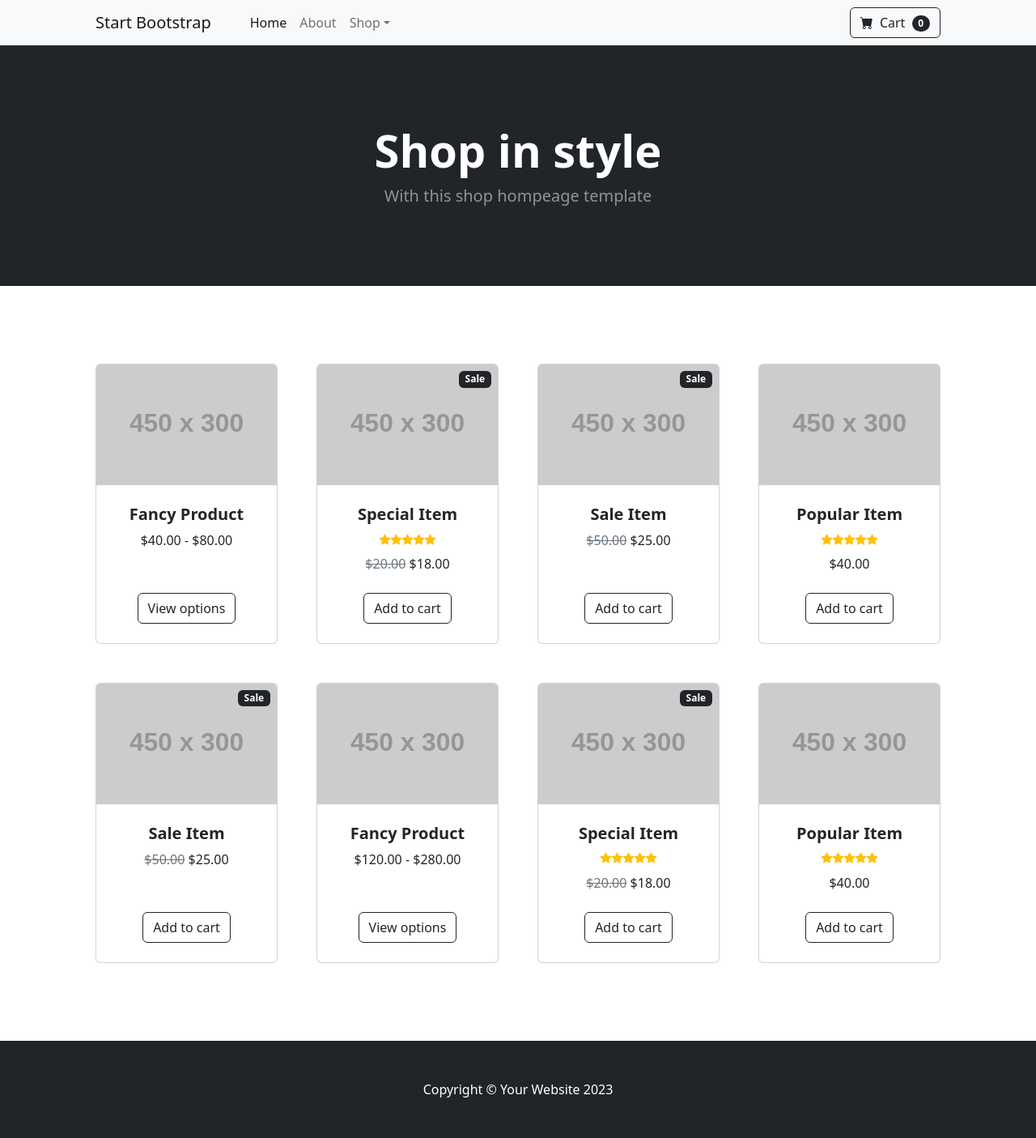
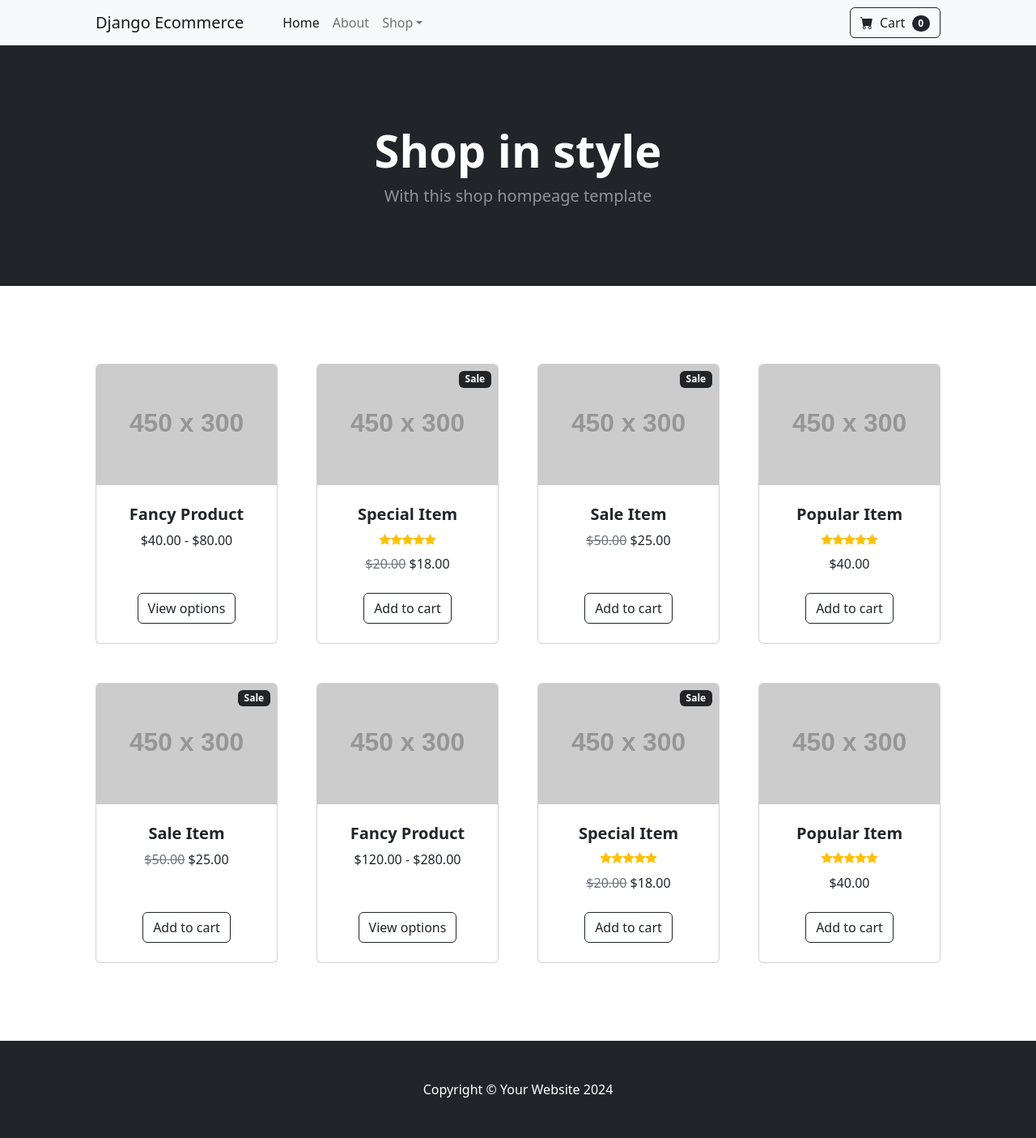
Before and after one commit to Shenouda-Fawzy/dj-ecom, a Django app: page / in a window 1280 px wide. Shown: the whole page at 81% size. Run offline with Django 5.2, Linux system fonts and the light colour scheme; grey boxes labelled with a size stand in for pictures from a placeholder-image service; some libraries are stand-ins or nearby versions.

Commit message:
update titles

```diff
--- a/store/templates/home.html
+++ b/store/templates/home.html
@@ -6,7 +6,7 @@
         <meta name="viewport" content="width=device-width, initial-scale=1, shrink-to-fit=no" />
         <meta name="description" content="" />
         <meta name="author" content="" />
-        <title>Shop Homepage - Start Bootstrap Template</title>
+        <title>Django Ecom</title>
         <!-- Favicon-->
         <link rel="icon" type="image/x-icon" href="{% static 'assets/favicon.ico' %} " />
         <!-- Bootstrap icons-->
@@ -18,7 +18,7 @@
         <!-- Navigation-->
         <nav class="navbar navbar-expand-lg navbar-light bg-light">
             <div class="container px-4 px-lg-5">
-                <a class="navbar-brand" href="#!">Start Bootstrap</a>
+                <a class="navbar-brand" href="#!">Django Ecommerce</a>
                 <button class="navbar-toggler" type="button" data-bs-toggle="collapse" data-bs-target="#navbarSupportedContent" aria-controls="navbarSupportedContent" aria-expanded="false" aria-label="Toggle navigation"><span class="navbar-toggler-icon"></span></button>
                 <div class="collapse navbar-collapse" id="navbarSupportedContent">
                     <ul class="navbar-nav me-auto mb-2 mb-lg-0 ms-lg-4">
@@ -258,7 +258,7 @@
         </section>
         <!-- Footer-->
         <footer class="py-5 bg-dark">
-            <div class="container"><p class="m-0 text-center text-white">Copyright &copy; Your Website 2023</p></div>
+            <div class="container"><p class="m-0 text-center text-white">Copyright &copy; Your Website 2024</p></div>
         </footer>
         <!-- Bootstrap core JS-->
         <script src="https://cdn.jsdelivr.net/npm/bootstrap@5.2.3/dist/js/bootstrap.bundle.min.js"></script>
```
